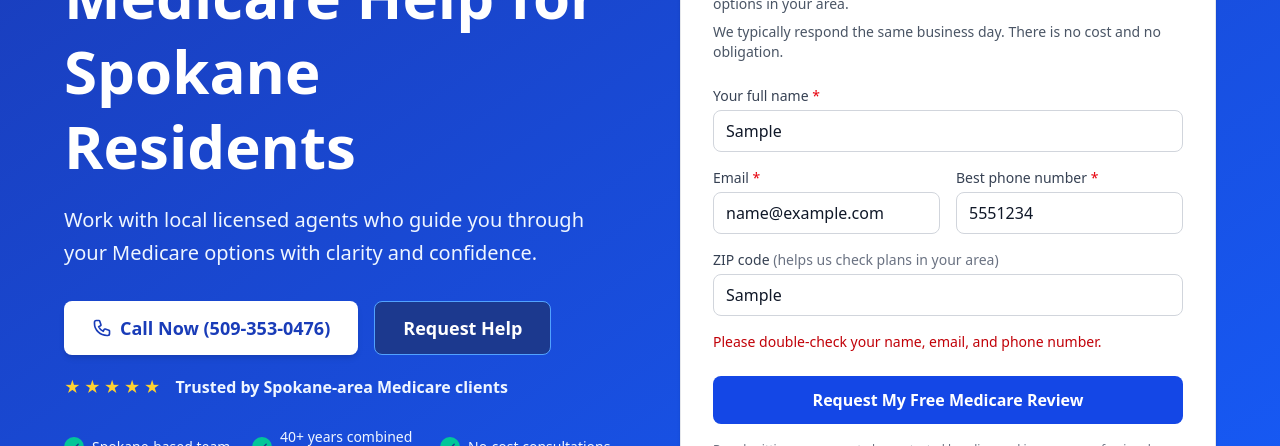
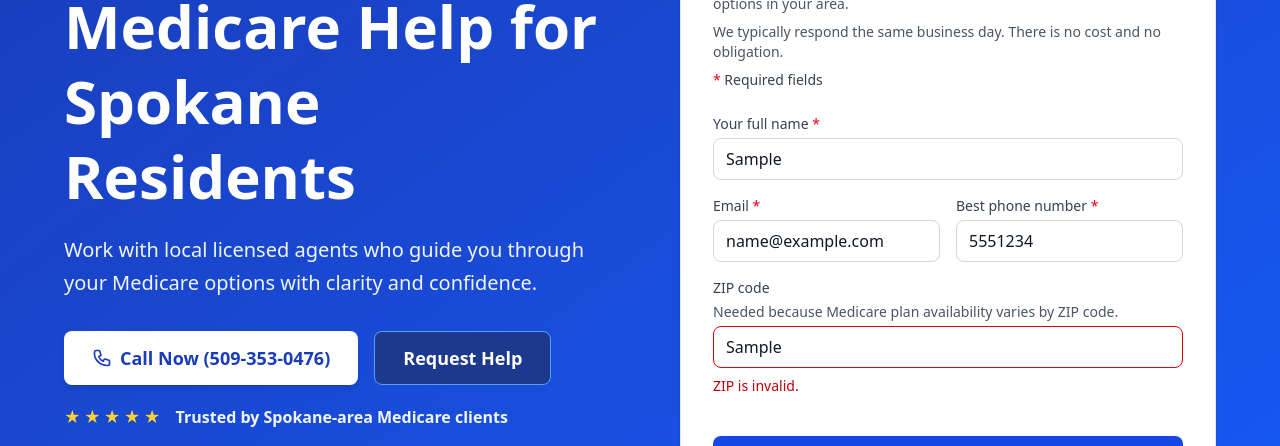
Before and after one commit to DevonWest/medicare-spokane-site, a Next.js app: page / in a window 1280 px wide. Both pictures are taken after typing "Sample", "name@example.com", "5551234", "Sample" into the empty fields and a click on the button "Request My Free Medicare Review". Shown: the part 260-706 px from the top of the page. Built offline with nearby package versions, Linux system fonts and the light colour scheme; no server answers.

Commit message:
Add inline lead form validation
Agent-Logs-Url: https://github.com/DevonWest/medicare-spokane-site/sessions/25c68a7c-6646-4e41-89af-b69abce4d55e

Co-authored-by: DevonWest <215555726+DevonWest@users.noreply.github.com>

```diff
--- a/components/LeadForm.tsx
+++ b/components/LeadForm.tsx
@@ -1,6 +1,7 @@
 "use client";
 
 import { useEffect, useState } from "react";
+import { validateLead } from "@/lib/leadValidation";
 import type { LeadSource } from "@/lib/leads";
 import { captureUtmFromLocation } from "@/lib/utm";
 import { trackLeadConversion } from "@/lib/analytics";
@@ -14,6 +15,7 @@ interface LeadFormProps {
 }
 
 type Status = "idle" | "submitting" | "success" | "error";
+type FieldErrors = Partial<Record<"fullName" | "email" | "phone" | "zip" | "message", string>>;
 
 export default function LeadForm({
   source,
@@ -24,6 +26,15 @@ export default function LeadForm({
 }: LeadFormProps) {
   const [status, setStatus] = useState<Status>("idle");
   const [errorMessage, setErrorMessage] = useState<string>("");
+  const [fieldErrors, setFieldErrors] = useState<FieldErrors>({});
+
+  function getFieldClassName(hasError: boolean) {
+    return `w-full rounded-lg px-3 py-2 text-gray-900 outline-none ${
+      hasError
+        ? "border border-red-600 focus:border-red-700 focus:ring-2 focus:ring-red-200"
+        : "border border-gray-300 focus:border-blue-600 focus:ring-1 focus:ring-blue-600"
+    }`;
+  }
 
   // Capture UTMs once on mount so they survive client-side navigation.
   useEffect(() => {
@@ -32,10 +43,27 @@ export default function LeadForm({
 
   async function handleSubmit(event: React.FormEvent<HTMLFormElement>) {
     event.preventDefault();
-    setStatus("submitting");
     setErrorMessage("");
+    setFieldErrors({});
 
     const formData = new FormData(event.currentTarget);
+    const payload = {
+      fullName: String(formData.get("fullName") ?? ""),
+      email: String(formData.get("email") ?? ""),
+      phone: String(formData.get("phone") ?? ""),
+      zip: String(formData.get("zip") ?? ""),
+      message: showMessage ? String(formData.get("message") ?? "") : undefined,
+      source,
+    };
+
+    const validation = validateLead(payload);
+    if (!validation.ok) {
+      setStatus("error");
+      setFieldErrors(validation.errors);
+      return;
+    }
+
+    setStatus("submitting");
 
     // Capture attribution data at submit time.
     const utm = captureUtmFromLocation();
@@ -46,31 +74,29 @@ export default function LeadForm({
       clientSubmittedAt: new Date().toISOString(),
     };
 
-    const payload = {
-      fullName: String(formData.get("fullName") ?? ""),
-      email: String(formData.get("email") ?? ""),
-      phone: String(formData.get("phone") ?? ""),
-      zip: String(formData.get("zip") ?? ""),
-      message: showMessage ? String(formData.get("message") ?? "") : undefined,
-      source,
-      ...attribution,
-    };
-
     try {
       const res = await fetch("/api/leads", {
         method: "POST",
         headers: { "Content-Type": "application/json" },
-        body: JSON.stringify(payload),
+        body: JSON.stringify({
+          ...payload,
+          ...attribution,
+        }),
       });
-      const data = (await res.json()) as { ok: boolean; error?: string };
+      const data = (await res.json()) as { ok?: boolean; error?: string };
 
       if (!res.ok || !data.ok) {
         setStatus("error");
-        setErrorMessage(data.error || "Something went wrong. Please call us instead.");
+        setErrorMessage(
+          typeof data.error === "string" && data.error.trim()
+            ? data.error
+            : "Something went wrong. Please call us instead.",
+        );
         return;
       }
 
       setStatus("success");
+      setFieldErrors({});
       // Privacy-friendly conversion tracking — no PII/PHI sent to GTM.
       trackLeadConversion({
         source,
@@ -113,6 +139,12 @@ export default function LeadForm({
         <p id="lead-form-reassurance" className="text-gray-600 text-sm mt-2">
           We typically respond the same business day. There is no cost and no obligation.
         </p>
+        <p className="text-sm text-gray-700 mt-2">
+          <span className="text-red-600" aria-hidden="true">
+            *
+          </span>{" "}
+          Required fields
+        </p>
       </div>
 
       <div className="grid grid-cols-1 sm:grid-cols-2 gap-4">
@@ -127,8 +159,15 @@ export default function LeadForm({
             type="text"
             required
             autoComplete="name"
-            className="w-full rounded-lg border border-gray-300 px-3 py-2 text-gray-900 focus:border-blue-600 focus:ring-1 focus:ring-blue-600 outline-none"
+            aria-invalid={fieldErrors.fullName ? "true" : "false"}
+            aria-describedby={fieldErrors.fullName ? "lead-fullName-error" : undefined}
+            className={getFieldClassName(Boolean(fieldErrors.fullName))}
           />
+          {fieldErrors.fullName && (
+            <p id="lead-fullName-error" className="mt-2 text-sm text-red-700" role="alert">
+              {fieldErrors.fullName}
+            </p>
+          )}
         </div>
 
         <div>
@@ -142,8 +181,15 @@ export default function LeadForm({
             type="email"
             required
             autoComplete="email"
-            className="w-full rounded-lg border border-gray-300 px-3 py-2 text-gray-900 focus:border-blue-600 focus:ring-1 focus:ring-blue-600 outline-none"
+            aria-invalid={fieldErrors.email ? "true" : "false"}
+            aria-describedby={fieldErrors.email ? "lead-email-error" : undefined}
+            className={getFieldClassName(Boolean(fieldErrors.email))}
           />
+          {fieldErrors.email && (
+            <p id="lead-email-error" className="mt-2 text-sm text-red-700" role="alert">
+              {fieldErrors.email}
+            </p>
+          )}
         </div>
 
         <div>
@@ -157,25 +203,41 @@ export default function LeadForm({
             type="tel"
             required
             autoComplete="tel"
-            className="w-full rounded-lg border border-gray-300 px-3 py-2 text-gray-900 focus:border-blue-600 focus:ring-1 focus:ring-blue-600 outline-none"
+            aria-invalid={fieldErrors.phone ? "true" : "false"}
+            aria-describedby={fieldErrors.phone ? "lead-phone-error" : undefined}
+            className={getFieldClassName(Boolean(fieldErrors.phone))}
           />
+          {fieldErrors.phone && (
+            <p id="lead-phone-error" className="mt-2 text-sm text-red-700" role="alert">
+              {fieldErrors.phone}
+            </p>
+          )}
         </div>
 
         <div className="sm:col-span-2">
           <label htmlFor="lead-zip" className="block text-sm font-medium text-gray-700 mb-1">
-            ZIP code{" "}
-            <span className="font-normal text-gray-500">(helps us check plans in your area)</span>
+            ZIP code
           </label>
+          <p id="lead-zip-helper" className="mb-1 text-sm text-gray-600">
+            Needed because Medicare plan availability varies by ZIP code.
+          </p>
           <input
             id="lead-zip"
             name="zip"
             type="text"
             inputMode="numeric"
-            pattern="[0-9]{5}"
-            maxLength={5}
+            pattern="[0-9]{5}(-[0-9]{4})?"
+            maxLength={10}
             autoComplete="postal-code"
-            className="w-full rounded-lg border border-gray-300 px-3 py-2 text-gray-900 focus:border-blue-600 focus:ring-1 focus:ring-blue-600 outline-none"
+            aria-invalid={fieldErrors.zip ? "true" : "false"}
+            aria-describedby={fieldErrors.zip ? "lead-zip-helper lead-zip-error" : "lead-zip-helper"}
+            className={getFieldClassName(Boolean(fieldErrors.zip))}
           />
+          {fieldErrors.zip && (
+            <p id="lead-zip-error" className="mt-2 text-sm text-red-700" role="alert">
+              {fieldErrors.zip}
+            </p>
+          )}
         </div>
 
         {showMessage && (
@@ -188,8 +250,15 @@ export default function LeadForm({
               id="lead-message"
               name="message"
               rows={4}
-              className="w-full rounded-lg border border-gray-300 px-3 py-2 text-gray-900 focus:border-blue-600 focus:ring-1 focus:ring-blue-600 outline-none"
+              aria-invalid={fieldErrors.message ? "true" : "false"}
+              aria-describedby={fieldErrors.message ? "lead-message-error" : undefined}
+              className={getFieldClassName(Boolean(fieldErrors.message))}
             />
+            {fieldErrors.message && (
+              <p id="lead-message-error" className="mt-2 text-sm text-red-700" role="alert">
+                {fieldErrors.message}
+              </p>
+            )}
           </div>
         )}
       </div>
```
Also changed, not shown: 1 other file (tests, documents, lock files or other folders).
